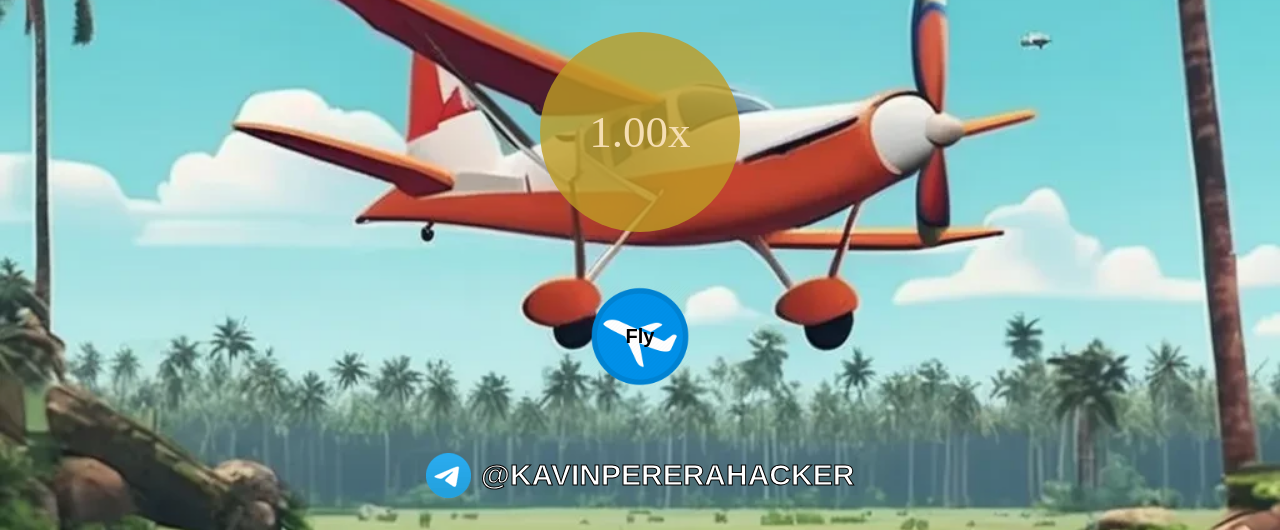
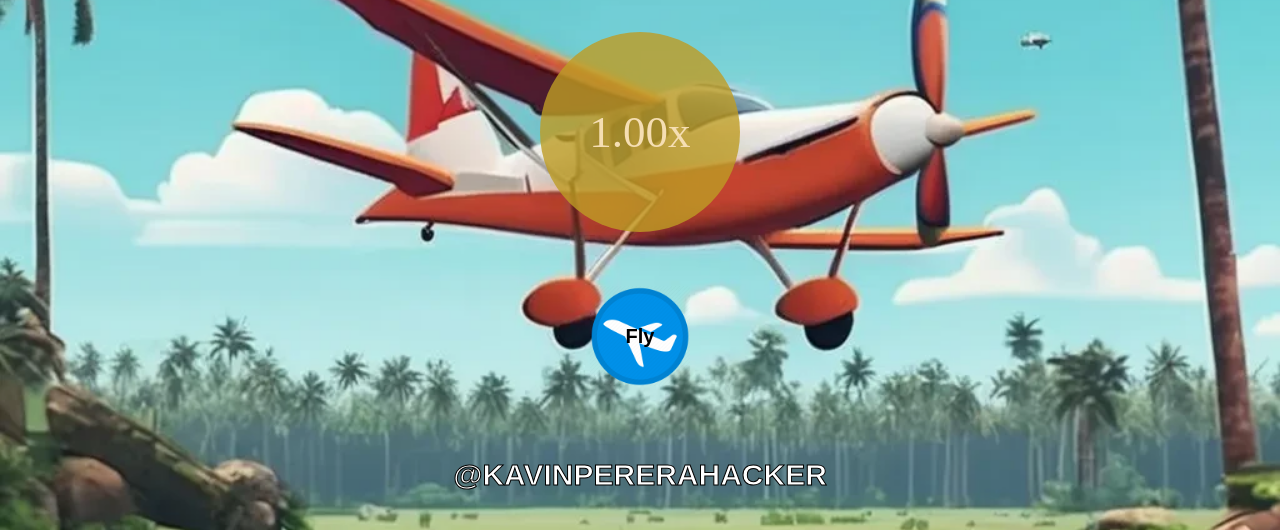
Before and after one commit to knlinm/kevinmanagerbot, a plain HTML site: page index.html in a window 1280 px wide. Shown: the part 270-800 px from the top of the page. Drawn offline with nearby package versions, Linux system fonts and the light colour scheme.

Commit message:
Update index.html

```diff
--- a/index.html
+++ b/index.html
@@ -48,7 +48,6 @@
 ">Fly</p>
         </div>
         <div class="social">
-            <img src="assets/img/telegram.png" style="margin-right: 10px; width: 45px; height: 45px;" alt="">
             <p class="username" style="text-transform: uppercase;">@kavinpererahacker</p>
         </div>
     </div>
```
